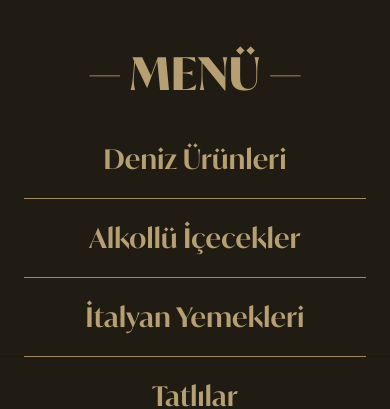
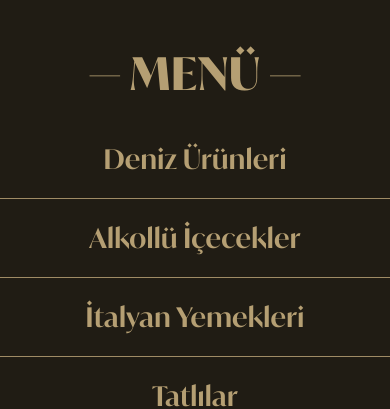
Before and after one commit to irfansubasi/manifest, a React (Vite) app: page / in a window 390 px wide. Shown: the part 2440-2849 px from the top of the page. Built offline with nearby package versions, Linux system fonts and the light colour scheme.

Commit message:
fix borders

```diff
--- a/src/App.jsx
+++ b/src/App.jsx
@@ -222,7 +222,7 @@ function App() {
               key={categoryIndex}
               className={`bg-transparent text-[#b59f73] shadow-none drop-shadow-none py-4 ${
                 categoryIndex !== Object.keys(menuData).length - 1
-                  ? 'border-b border-[#b59f73] mx-8'
+                  ? 'border-b border-[#b59f73] md:mx-8'
                   : ''
               }`}
               expanded={expanded === `panel${categoryIndex}`}
@@ -239,7 +239,7 @@ function App() {
                   {menuData[categoryKey].title}
                 </Typography>
               </AccordionSummary>
-              <AccordionDetails>
+              <AccordionDetails className="p-0">
                 <div>
                   {menuData[categoryKey].items.map((item, index) => {
                     if (index % 2 === 0) {
--- a/src/components/MenuItem.jsx
+++ b/src/components/MenuItem.jsx
@@ -12,7 +12,7 @@ export default function MenuItem({ leftItem, rightItem }) {
           <div className="border border-[#b59f73] mr-10 hidden md:block"></div>
         </div>
 
-        <div className="border border-[#b59f73] w-full mx-10 flex md:hidden"></div>
+        <div className="border border-[#b59f73] w-[90%] md:w-full mx-10 flex md:hidden"></div>
         <div className="w-px h-[250px] bg-[#b59f73] mx-4 hidden md:flex"></div>
 
         <div className="w-full md:w-1/2 text-center md:text-right md:pr-20 p-10">
@@ -25,7 +25,7 @@ export default function MenuItem({ leftItem, rightItem }) {
           <div className="border border-[#b59f73] ml-10 hidden md:block"></div>
         </div>
       </div>
-      <div className="border border-[#b59f73] w-full flex md:hidden"></div>
+      <div className="border ml-[20px] w-[90%] md:w-full border-[#b59f73] flex md:hidden"></div>
     </>
   );
 }
```
